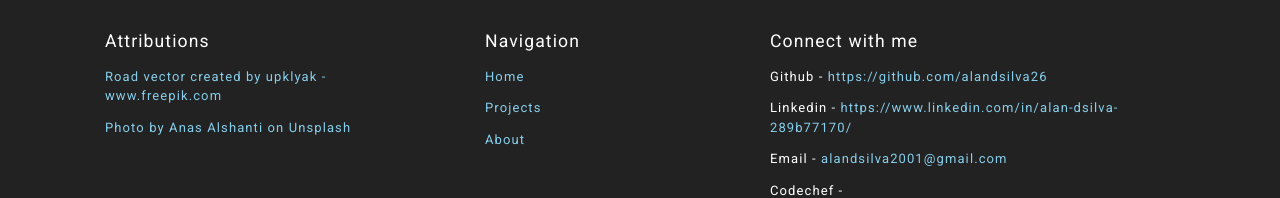
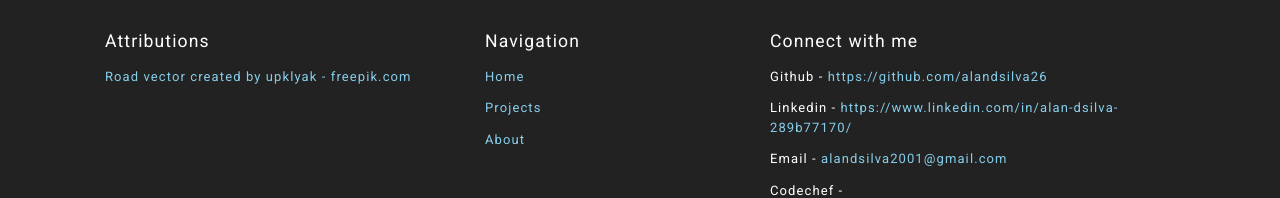
Before and after one commit to alandsilva26/alandsilva26.github.io, a React (Create React App) app: page / in a window 1280 px wide. Shown: the part 2002-2200 px from the top of the page. Built offline with nearby package versions, Linux system fonts and the light colour scheme; no server answers; the database is empty.

Commit message:
update package.json and footer

```diff
--- a/src/App.js
+++ b/src/App.js
@@ -20,7 +20,6 @@ function App() {
         <ScrollToTop />
         <Header />
         <Switch>{routeElements}</Switch>
-        {/* <Dismissable /> */}
         <Footer routes={routes} />
       </Router>
     </ProjectProvider>
--- a/src/components/Footer/footer.js
+++ b/src/components/Footer/footer.js
@@ -16,20 +16,8 @@ function Footer() {
                   target="_blank"
                   rel="noopener noreferrer"
                 >
-                  Road vector created by upklyak - www.freepik.com
+                  Road vector created by upklyak - freepik.com
                 </a>
-              </li>
-              <li className="list-group-item">
-                <span>
-                  Photo by{" "}
-                  <a href="https://unsplash.com/@otenteko?utm_source=unsplash&amp;utm_medium=referral&amp;utm_content=creditCopyText">
-                    Anas Alshanti
-                  </a>{" "}
-                  on{" "}
-                  <a href="https://unsplash.com/collections/9706238/gaming?utm_source=unsplash&amp;utm_medium=referral&amp;utm_content=creditCopyText">
-                    Unsplash
-                  </a>
-                </span>
               </li>
             </ul>
           </div>
```
Also changed, not shown: package.json (+7 -7 lines).
